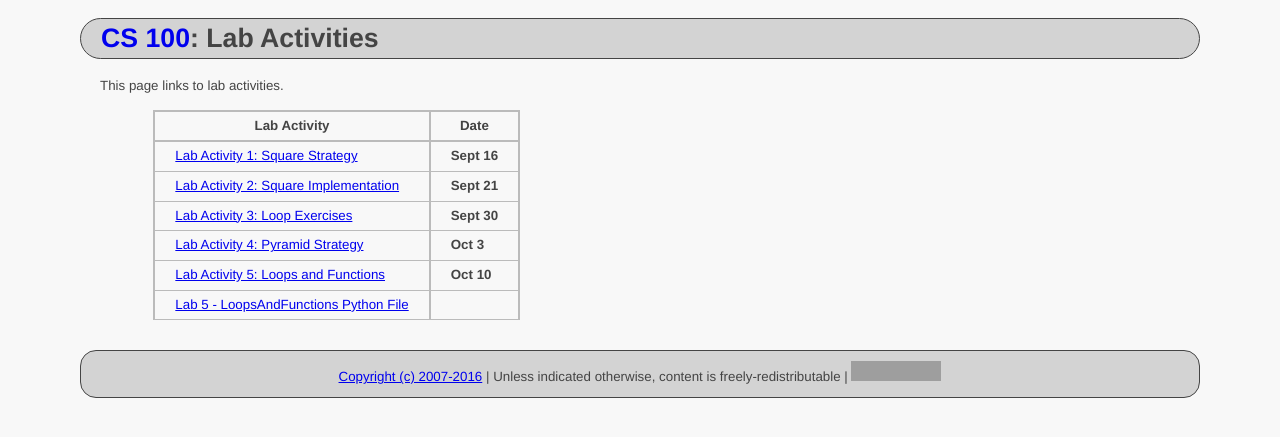
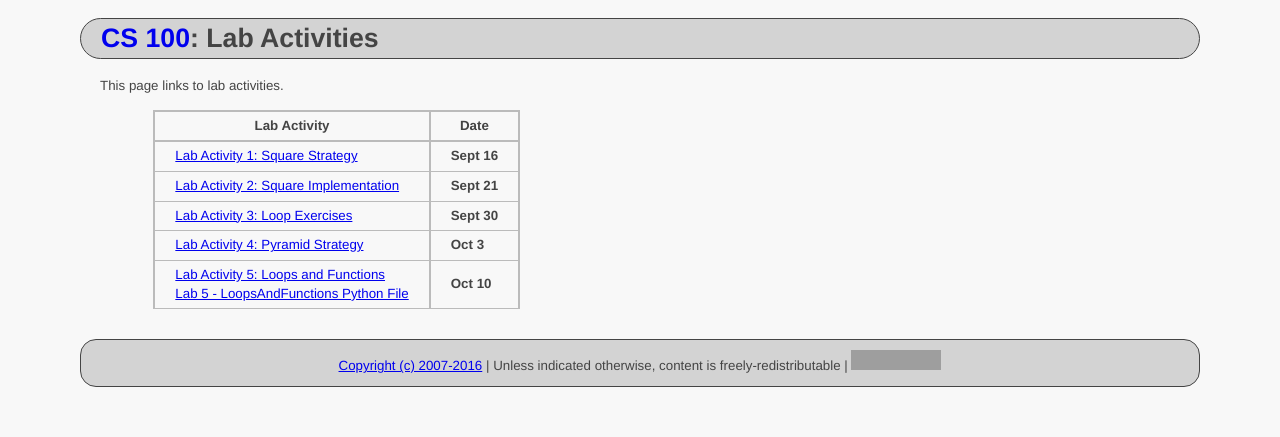
Before and after one commit to ycpcs/cs100-fall2016, a Jekyll site: the page built from labs/index.md, in a window 1280 px wide. Shown: the top 437 px of the page. Built offline with Jekyll 4.4.1, drawn with Linux system fonts in a browser that asks for light colours; grey boxes are pictures that could not be loaded.

```diff
--- a/labs/index.md
+++ b/labs/index.md
@@ -12,8 +12,7 @@ This page links to lab activities.
 > [Lab Activity 2: Square Implementation](CPADS_Lab2.pdf)                                | **Sept 21** |
 > [Lab Activity 3: Loop Exercises](CPADS_Lab3.pdf)                                       | **Sept 30** |
 > [Lab Activity 4: Pyramid Strategy](CPADS_Lab4.pdf)                                     | **Oct 3**   |
-> [Lab Activity 5: Loops and Functions](CPADS_Lab5.pdf)                                  | **Oct 10**  |
-> [Lab 5 - LoopsAndFunctions Python File](LoopsAndFunctions.py)                          |             |
+> [Lab Activity 5: Loops and Functions](CPADS_Lab5.pdf) <br> [Lab 5 - LoopsAndFunctions Python File](LoopsAndFunctions.py)                                  | **Oct 10**  |
 
 <!--
 > Assignment                                                                             |     Due     |
```
